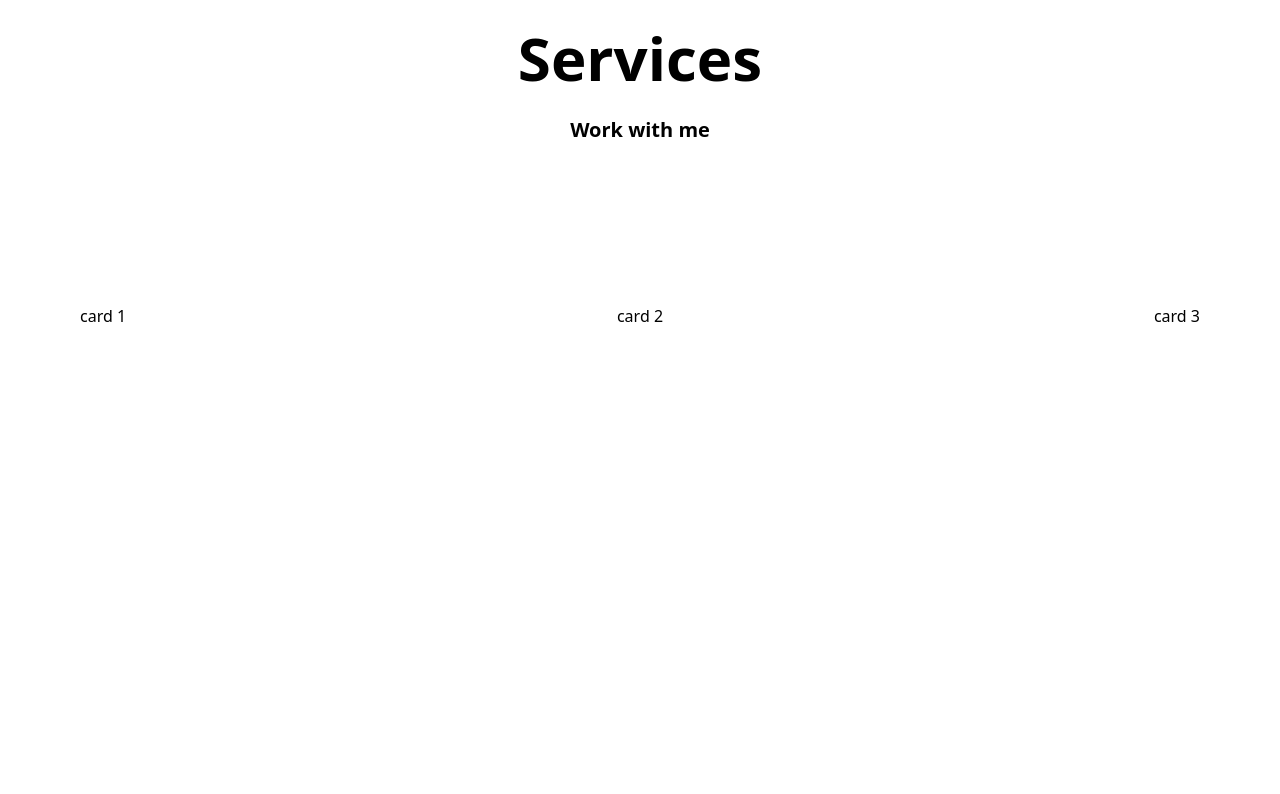
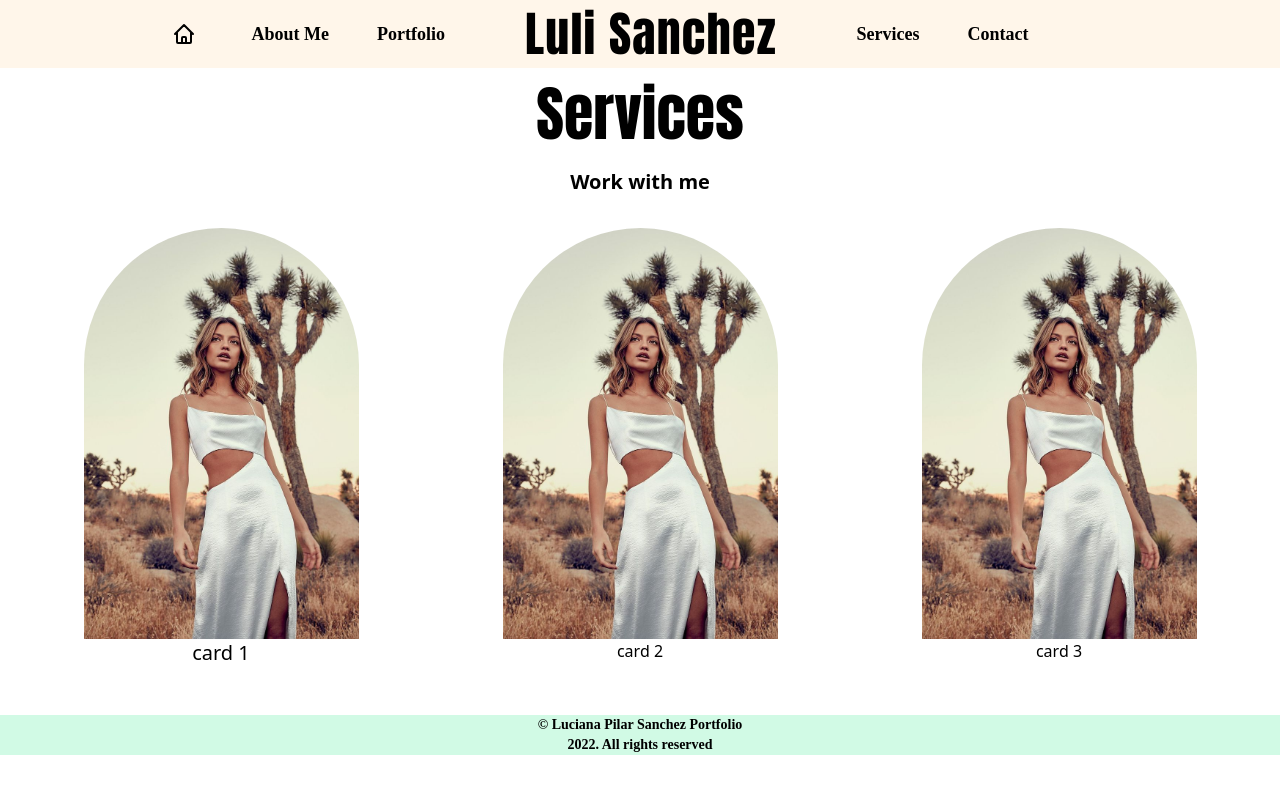
Before and after one commit to JuanmaGre/luli-sanchez-portfolio, a Next.js app: page /services in a window 1280 px wide. Shown: the top 794 px of the page. Built offline with nearby package versions, Linux system fonts and the light colour scheme; a web font is replaced by a local one.

Commit message:
maquetado de servicios y corrección de navbar

```diff
--- a/components/NavBar.js
+++ b/components/NavBar.js
@@ -6,8 +6,8 @@ import { HomeIcon } from "@heroicons/react/outline"
 export default function Navbar() {
     return (
     <nav className="bg-[#ffedd5]/50 py-2.5">
-        <div className="flex justify-center items-center space-x-2 md:space-x-10">
-            <ul className="flex justify-self-start cursor-pointer hover:bg-[#a5b4fc] rounded-2xl">
+        <div className="flex justify-center items-center mr-4 space-x-2 md:space-x-10">
+            <ul className="flex -ml-12 items-center cursor-pointer hover:bg-[#a5b4fc] rounded-2xl">
                 <Link href="/home">
                     <HomeIcon
                         className="nav-link active h-6 w-6"
--- a/components/NavBarSpa.js
+++ b/components/NavBarSpa.js
@@ -5,8 +5,8 @@ import { HomeIcon } from "@heroicons/react/outline";
 export default function Navbar() {
     return (
         <nav className="bg-[#ffedd5]/50 py-2.5">
-            <div className="flex justify-center items-center space-x-2 md:space-x-10">
-                <ul className="flex justify-self-start cursor-pointer hover:bg-[#a5b4fc] rounded-2xl">
+            <div className="flex justify-center items-center mr-4 space-x-2 md:space-x-10">
+                <ul className="flex -ml-12 items-center cursor-pointer hover:bg-[#a5b4fc] rounded-2xl">
                     <Link href="/homeSpa">
                         <HomeIcon
                             className="nav-link active h-6 w-6"
--- a/pages/services.js
+++ b/pages/services.js
@@ -1,28 +1,56 @@
 import React from 'react'
+import Layout from '../components/Layout'
+
+
 
 function services() {
     return (
+        <Layout>
             <div className='flex-row'>
-            <h1 className='flex justify-center my-7 text-6xl font-bold items-center'>
+                <h1 className='flex justify-center my-4 text-6xl font-title cursor-default'>
                     Services
                 </h1>
-            <h4 className='flex justify-center my-2 text-xl font-semibold items-center mb-40'>
+                <h4 className='flex justify-center my-6 text-xl font-semibold items-center mb-40 cursor-default'>
                     Work with me
                 </h4>
 
-            <div className='flex justify-between'>
-                <div className='ml-20'>
+                <div className='flex justify-center -mt-32 px-4 mb-12 space-x-36'>
+                    <div>
+                        <img
+                            src="asd.jpeg"
+                            alt=""
+                            width={275}
+                            className='rounded-t-full'
+                        />
+                        <h1 className='justify-center text-center text-xl'>
                             card 1
+                        </h1>
                     </div>
                     <div>
+                        <img
+                            src="asd.jpeg"
+                            alt=""
+                            width={275}
+                            className='rounded-t-full'
+                        />
+                        <h1 className='justify-center text-center'>
                             card 2
+                        </h1>
                     </div>
-                <div className='mr-20'>
+                    <div>
+                        <img
+                            src="asd.jpeg"
+                            alt=""
+                            width={275}
+                            className='rounded-t-full'
+                        />
+                        <h1 className='justify-center text-center'>
                             card 3
+                        </h1>
                     </div>
                 </div>
-
             </div>
+        </Layout>
     );
 };
 
```
Lines whose indentation alone changed are shown as unchanged.
